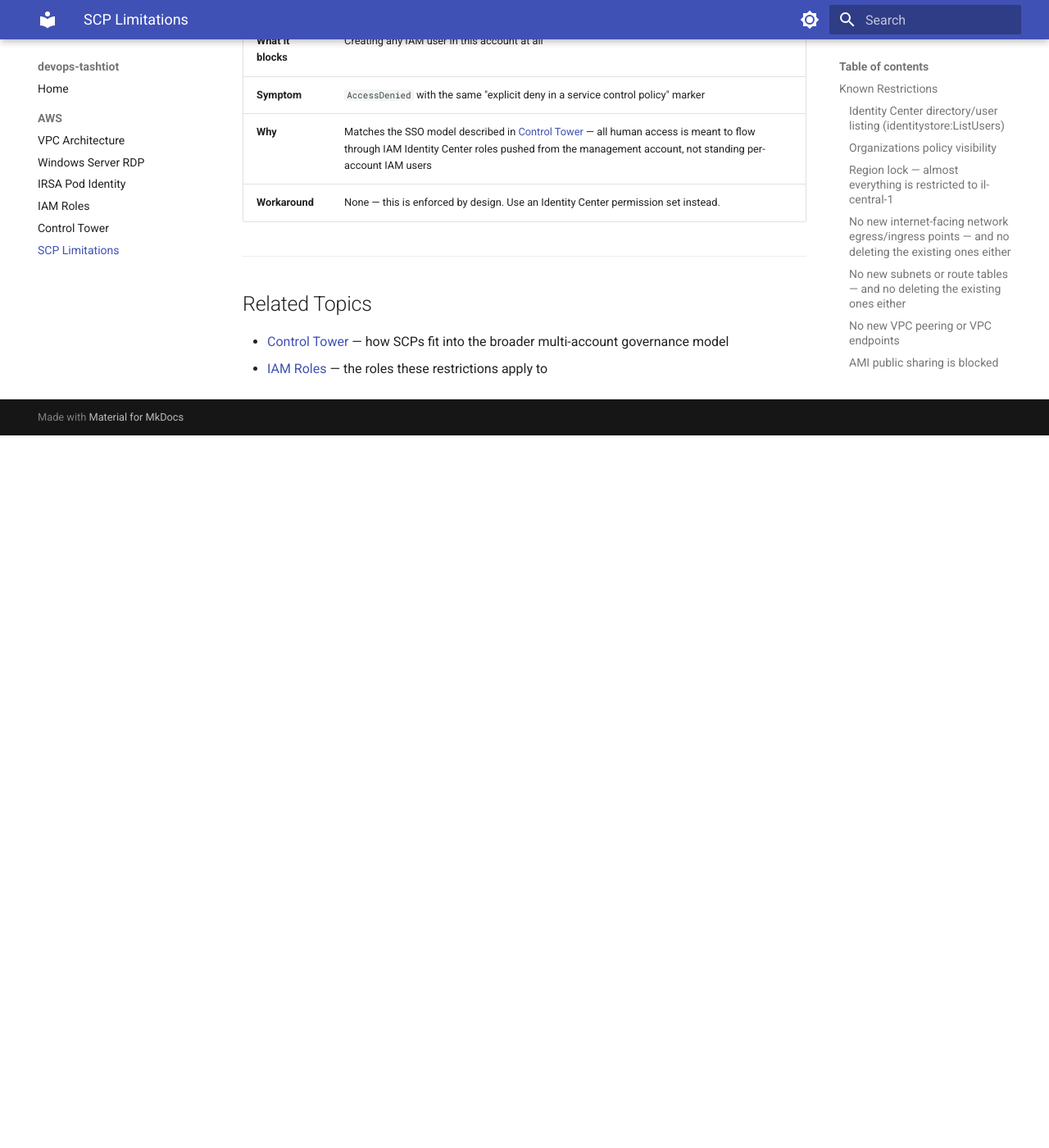
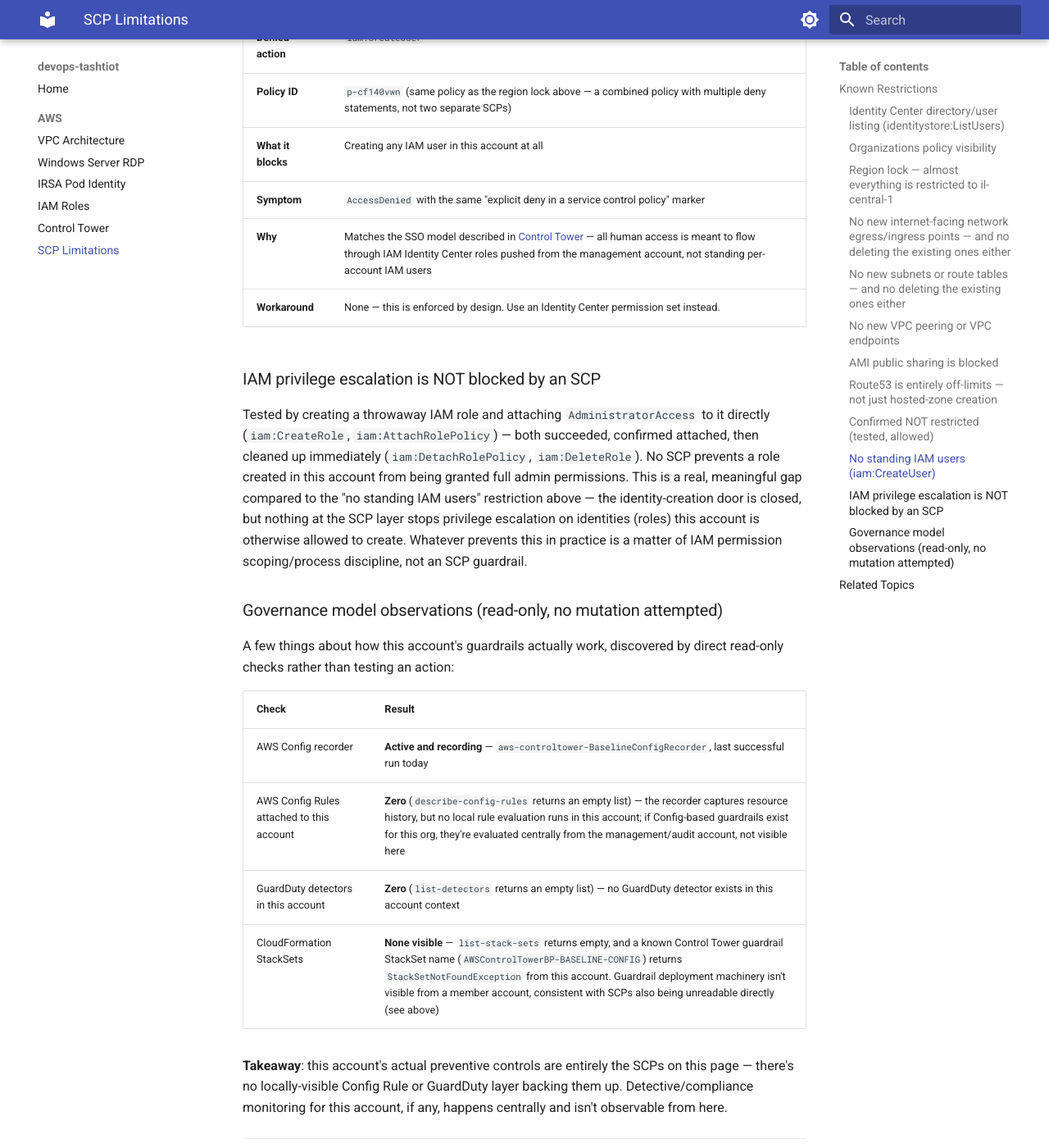
Before and after one commit to devops-tashtiot/devops-tashtiot.github.io, an MkDocs documentation site: the page built from docs-src/aws/scp-limitations.md, in a window 1280 px wide and 1400 px high, scrolled down 4879 px. Shown: the whole window at 82% size. Built offline with MkDocs 1.6.1 and Material for MkDocs 9.7.7, drawn with Linux system fonts in a browser that asks for light colours; before the commit the page ends 5410 px from its top, so only the background shows below that; some of the changed text lies outside the part shown.

Commit message:
docs: add IAM privilege-escalation and governance-model (Config/GuardDuty/StackSets) findings

```diff
--- a/docs-src/aws/scp-limitations.md
+++ b/docs-src/aws/scp-limitations.md
@@ -7,11 +7,16 @@
 (including full workload admins) cannot view or override an SCP; it just silently denies the
 underlying API call, regardless of the caller's own IAM permissions.
 
-Everything below the Identity Center entry was confirmed by direct, safe probing of this
-account — `ec2:*` calls with the `--dry-run` flag (which evaluates permissions/SCPs without ever
-executing the action), and for non-dry-run-capable calls, relying on the fact that an explicit
-deny stops the call before anything is created or read. No real resource was created and no
-region setting was permanently changed to produce these findings.
+Everything below the Identity Center entry was confirmed by direct probing of this account:
+`ec2:*` calls with the `--dry-run` flag (which evaluates permissions/SCPs without ever executing
+the action) wherever available; for non-dry-run-capable calls, relying on the fact that an
+explicit deny stops the call before anything is created or read; and for the one test needing a
+real resource (IAM role/policy attachment), creating a throwaway resource and deleting it
+immediately after confirming the result. No resource was left behind, and no region setting was
+permanently changed, to produce these findings. Riskier categories with no safe test method
+(load-balancer creation with real cost, CloudTrail/Config/GuardDuty disable actions where a false
+"allowed" would be a real security regression, KMS key creation where pending-deletion has a
+mandatory 7+ day minimum) were deliberately left untested rather than risked.
 
 ---
 
@@ -143,6 +148,33 @@
 | **Why** | Matches the SSO model described in [Control Tower](control-tower.md) — all human access is meant to flow through IAM Identity Center roles pushed from the management account, not standing per-account IAM users |
 | **Workaround** | None — this is enforced by design. Use an Identity Center permission set instead. |
 
+### IAM privilege escalation is NOT blocked by an SCP
+
+Tested by creating a throwaway IAM role and attaching `AdministratorAccess` to it directly
+(`iam:CreateRole`, `iam:AttachRolePolicy`) — both succeeded, confirmed attached, then cleaned up
+immediately (`iam:DetachRolePolicy`, `iam:DeleteRole`). No SCP prevents a role created in this
+account from being granted full admin permissions. This is a real, meaningful gap compared to the
+"no standing IAM users" restriction above — the identity-creation door is closed, but nothing at
+the SCP layer stops privilege escalation on identities (roles) this account is otherwise allowed
+to create. Whatever prevents this in practice is a matter of IAM permission scoping/process
+discipline, not an SCP guardrail.
+
+### Governance model observations (read-only, no mutation attempted)
+
+A few things about how this account's guardrails actually work, discovered by direct read-only
+checks rather than testing an action:
+
+| Check | Result |
+|---|---|
+| AWS Config recorder | **Active and recording** — `aws-controltower-BaselineConfigRecorder`, last successful run today |
+| AWS Config Rules attached to this account | **Zero** (`describe-config-rules` returns an empty list) — the recorder captures resource history, but no local rule evaluation runs in this account; if Config-based guardrails exist for this org, they're evaluated centrally from the management/audit account, not visible here |
+| GuardDuty detectors in this account | **Zero** (`list-detectors` returns an empty list) — no GuardDuty detector exists in this account context |
+| CloudFormation StackSets | **None visible** — `list-stack-sets` returns empty, and a known Control Tower guardrail StackSet name (`AWSControlTowerBP-BASELINE-CONFIG`) returns `StackSetNotFoundException` from this account. Guardrail deployment machinery isn't visible from a member account, consistent with SCPs also being unreadable directly (see above) |
+
+**Takeaway**: this account's actual preventive controls are entirely the SCPs on this page —
+there's no locally-visible Config Rule or GuardDuty layer backing them up. Detective/compliance
+monitoring for this account, if any, happens centrally and isn't observable from here.
+
 ---
 
 ## Related Topics
```
